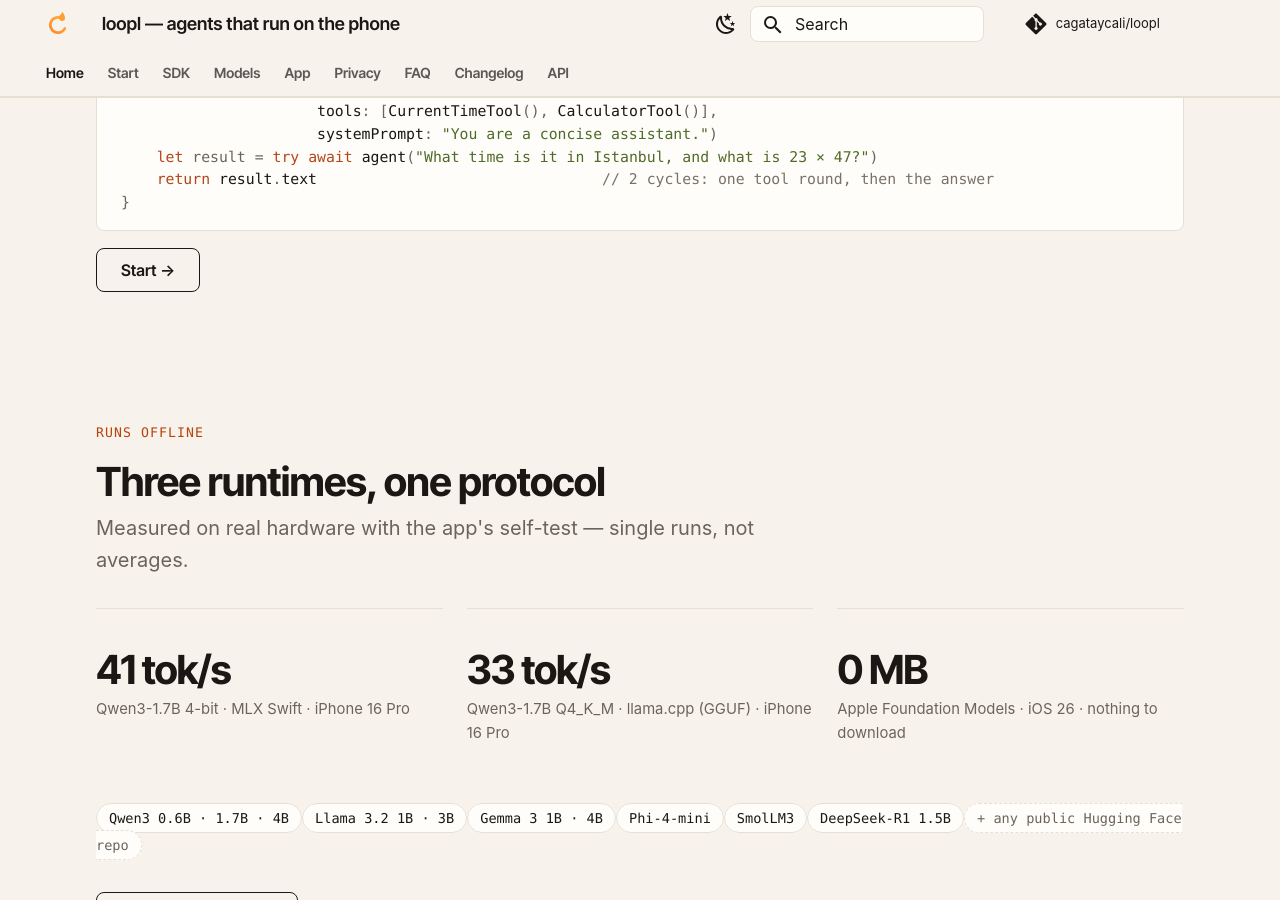
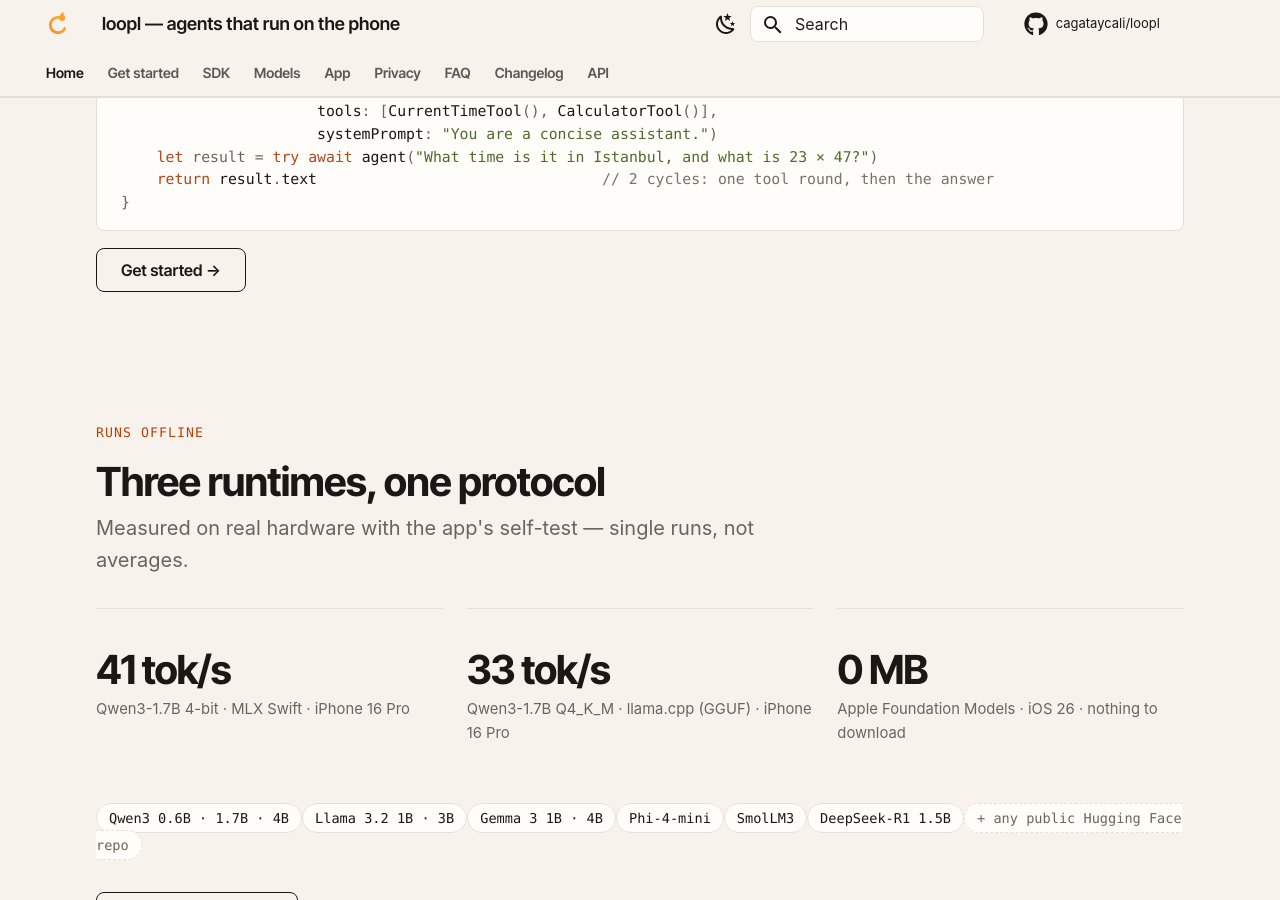
Before and after one commit to cagataycali/loopl, an MkDocs documentation site: the page built from docs/index.md, in a window 1280 px wide and 900 px high, scrolled down 1588 px. Built offline with MkDocs 1.6.1 and Material for MkDocs 9.7.7, drawn with Linux system fonts in a browser that asks for light colours; comment, search, counter and statistics services are not loaded; some of the changed text lies outside the part shown.

Commit message:
docs(landing): cycle 2 — hygiene: source partial without the GitHub stats fetch (private repo 404s), sized logo, search dialog aria-label, instant.progress off, font preload, github repo icon, Start → Get started (generic link text)

````diff
--- a/docs/index.md
+++ b/docs/index.md
@@ -130,7 +130,7 @@
     }
     ```
 
-[Start →](start.md){ .loopl-btn .loopl-btn--ghost }
+[Get started →](start.md){ .loopl-btn .loopl-btn--ghost }
 
 </section>
 
@@ -173,7 +173,7 @@
 
 <footer class="loopl-footer" markdown>
 <span>© 2026 Çağatay Çalı</span>
-<a href="start/">Start</a> <a href="sdk/agent/">SDK</a> <a href="models/">Models</a> <a href="app/">App</a> <a href="privacy/">Privacy</a> <a href="faq/">FAQ</a> <a href="changelog/">Changelog</a> <a href="api/">API</a> <a href="https://github.com/cagataycali/loopl">GitHub</a>
+<a href="start/">Get started</a> <a href="sdk/agent/">SDK</a> <a href="models/">Models</a> <a href="app/">App</a> <a href="privacy/">Privacy</a> <a href="faq/">FAQ</a> <a href="changelog/">Changelog</a> <a href="api/">API</a> <a href="https://github.com/cagataycali/loopl">GitHub</a>
 <span>Built on the <a href="https://github.com/strands-agents">Strands</a> event loop · <a href="DESIGN/">Design tokens</a></span>
 </footer>
 
--- a/docs/overrides/404.html
+++ b/docs/overrides/404.html
@@ -6,7 +6,7 @@
   The address <code id="loopl-404-path"></code> does not exist on loopl.dev — the docs were reorganised, or the link was mistyped.</p>
   <div class="loopl-hero__cta">
     <a class="loopl-btn loopl-btn--primary" href="{{ config.site_url }}">Home</a>
-    <a class="loopl-btn loopl-btn--ghost" href="{{ config.site_url }}start/">Start</a>
+    <a class="loopl-btn loopl-btn--ghost" href="{{ config.site_url }}start/">Get started</a>
     <a class="loopl-btn loopl-btn--ghost" href="{{ config.site_url }}sdk/">SDK</a>
     <a class="loopl-btn loopl-btn--ghost" href="https://github.com/cagataycali/loopl/issues/new">Report a broken link</a>
   </div>
--- a/docs/overrides/main.html
+++ b/docs/overrides/main.html
@@ -1,5 +1,6 @@
 {% extends "base.html" %}
 {% block extrahead %}
+  <link rel="preload" href="{{ 'assets/fonts/InterTight-latin.woff2' | url }}" as="font" type="font/woff2" crossorigin />
   {# og:title / og:description / og:image / twitter:* come from the social plugin #}
   <meta property="og:site_name" content="loopl" />
   <meta name="theme-color" content="#15161A" media="(prefers-color-scheme: dark)" />
--- /dev/null
+++ b/docs/overrides/partials/logo.html
@@ -0,0 +1,2 @@
+{#- loopl override: sized logo (Lighthouse unsized-images) -#}
+<img src="{{ config.theme.logo | url }}" alt="loopl" width="24" height="24">
--- /dev/null
+++ b/docs/overrides/partials/search.html
@@ -0,0 +1,40 @@
+{#- loopl override of Material's partials/search.html: adds aria-label to the dialog (Lighthouse aria-dialog-name). Re-copy on theme upgrade. -#}
+<div class="md-search" data-md-component="search" role="dialog" aria-label="{{ lang.t('search.placeholder') }}">
+  <label class="md-search__overlay" for="__search"></label>
+  <div class="md-search__inner" role="search">
+    <form class="md-search__form" name="search">
+      <input type="text" class="md-search__input" name="query" aria-label="{{ lang.t('search.placeholder') }}" placeholder="{{ lang.t('search.placeholder') }}" autocapitalize="off" autocorrect="off" autocomplete="off" spellcheck="false" data-md-component="search-query" required>
+      <label class="md-search__icon md-icon" for="__search">
+        {% set icon = config.theme.icon.search or "material/magnify" %}
+        {% include ".icons/" ~ icon ~ ".svg" %}
+        {% set icon = config.theme.icon.previous or "material/arrow-left" %}
+        {% include ".icons/" ~ icon ~ ".svg" %}
+      </label>
+      <nav class="md-search__options" aria-label="{{ lang.t('search') }}">
+        {% if "search.share" in features %}
+          <a href="javascript:void(0)" class="md-search__icon md-icon" title="{{ lang.t('search.share') }}" aria-label="{{ lang.t('search.share') }}" data-clipboard data-clipboard-text="" data-md-component="search-share" tabindex="-1">
+            {% set icon = config.theme.icon.share or "material/share-variant" %}
+            {% include ".icons/" ~ icon ~ ".svg" %}
+          </a>
+        {% endif %}
+        <button type="reset" class="md-search__icon md-icon" title="{{ lang.t('search.reset') }}" aria-label="{{ lang.t('search.reset') }}" tabindex="-1">
+          {% set icon = config.theme.icon.close or "material/close" %}
+          {% include ".icons/" ~ icon ~ ".svg" %}
+        </button>
+      </nav>
+      {% if "search.suggest" in features %}
+        <div class="md-search__suggest" data-md-component="search-suggest"></div>
+      {% endif %}
+    </form>
+    <div class="md-search__output">
+      <div class="md-search__scrollwrap" tabindex="0" data-md-scrollfix>
+        <div class="md-search-result" data-md-component="search-result">
+          <div class="md-search-result__meta">
+            {{ lang.t("search.result.initializer") }}
+          </div>
+          <ol class="md-search-result__list" role="presentation"></ol>
+        </div>
+      </div>
+    </div>
+  </div>
+</div>
--- /dev/null
+++ b/docs/overrides/partials/source.html
@@ -0,0 +1,11 @@
+{#- loopl override: the repo link WITHOUT data-md-component="source" — Material's bundle would otherwise
+    fetch api.github.com/repos/… for a star count (404 on this private repo → console errors, 3rd-party request). -#}
+<a href="{{ config.repo_url }}" title="{{ lang.t('source') }}" class="md-source">
+  <div class="md-source__icon md-icon">
+    {% set icon = config.theme.icon.repo or "fontawesome/brands/git-alt" %}
+    {% include ".icons/" ~ icon ~ ".svg" %}
+  </div>
+  <div class="md-source__repository">
+    {{ config.repo_name }}
+  </div>
+</a>
--- a/mkdocs.yml
+++ b/mkdocs.yml
@@ -20,10 +20,11 @@
   language: en
   logo: assets/loopl-mark.svg
   favicon: assets/loopl-mark.svg
+  icon:
+    repo: fontawesome/brands/github
   font: false   # self-hosted Inter Tight + system stacks (docs/DESIGN.md); no Google Fonts request
   features:
     - navigation.instant
-    - navigation.instant.progress
     - navigation.tracking
     - navigation.tabs
     - navigation.tabs.sticky
@@ -140,7 +141,7 @@
 
 nav:
   - Home: index.md
-  - Start: start.md
+  - Get started: start.md
   - SDK:
       - Agent & event loop: sdk/agent.md
       - Tools: sdk/tools.md
````
Also changed, not shown: docs/start.md (+2 -2 lines).
